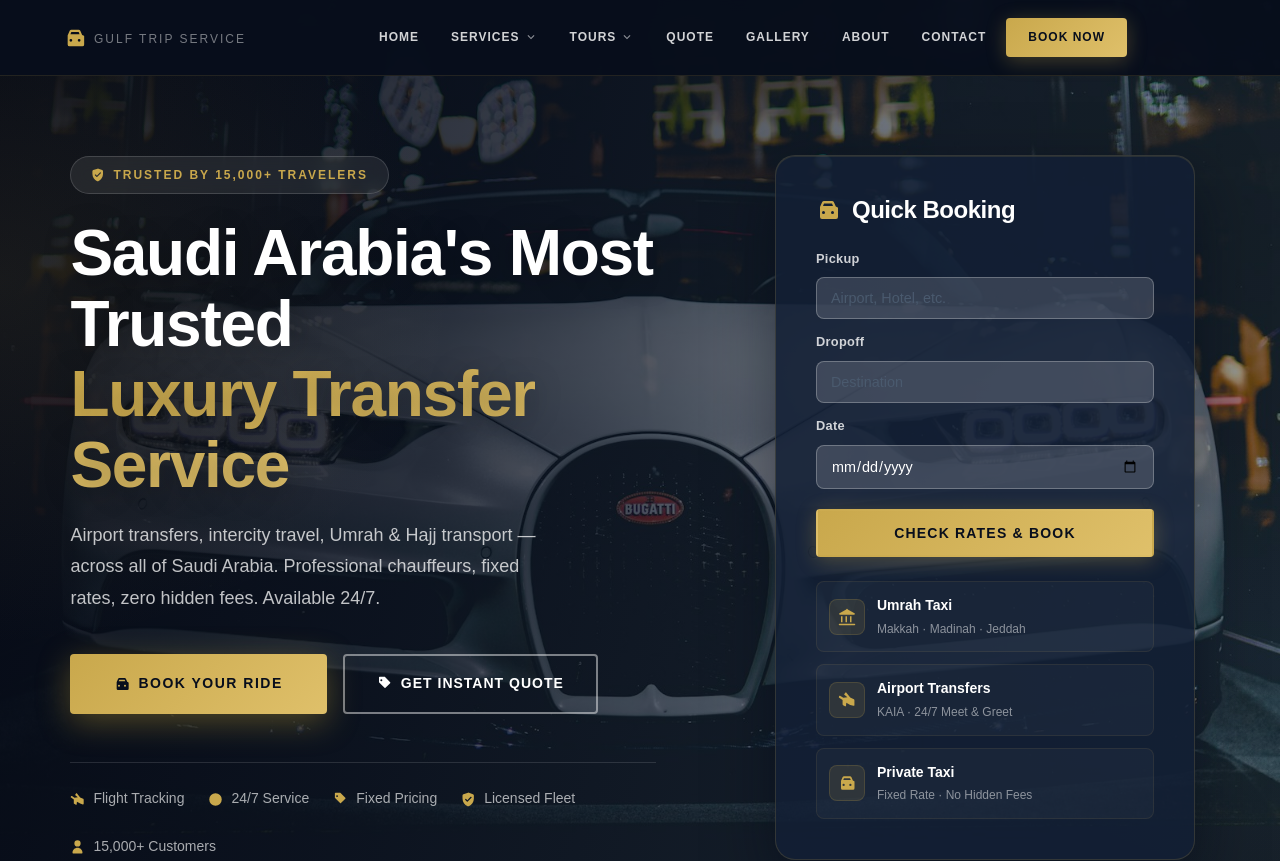
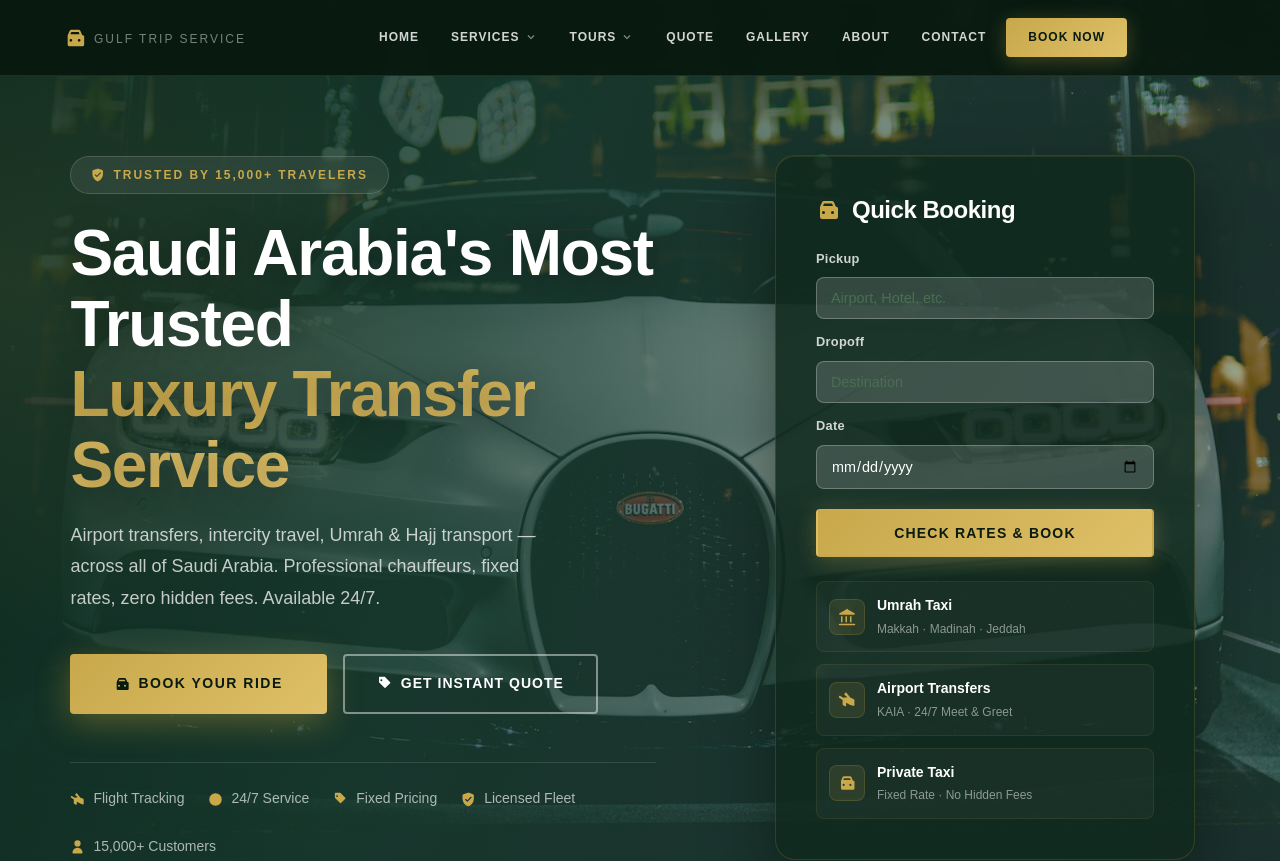
Before and after one commit to umberfakhar28/Saudi-Taxi, a Next.js app: page / in a window 1280 px wide. Shown: the top 861 px of the page. Built offline with nearby package versions, Linux system fonts and the light colour scheme; a web font is replaced by a local one.

Commit message:
feat: luxury color system v3 - refined palette and improved accessibility

```diff
--- a/src/app/globals.css
+++ b/src/app/globals.css
@@ -1,8 +1,8 @@
 /* ===================================================
    GULF TRIP SERVICE — Luxury Chauffeur Brand
-   Color System: 70% Deep Obsidian | 20% Midnight Slate | 10% Champagne Gold
-   Design Principles: Balance | Alignment | Proximity | Repetition | Contrast
-   v2 — Refined luxury palette with luminance depth, champagne gold, cinematic shadows
+   Color System: Deep Forest Green | Warm Ivory | Brushed Gold
+   Inspired by: Harrods, Bentley, The Ritz, Emirates First Class
+   v3 — Warm, prestigious, inviting — moves away from cold navy
    =================================================== */
 
 /* ===== FONT FACE — Matter ===== */
@@ -30,94 +30,142 @@
   font-display: swap;
 }
 
-/* ===== DESIGN TOKENS — Refined Luxury System v2 ===== */
+/* ===== DESIGN TOKENS — Deep Forest Green + Warm Ivory + Brushed Gold ===== */
 :root {
   /*
-   * GOLD: Shifted from brassy #D4AF37 → champagne #C9A84C
-   * Why: #D4AF37 reads "taxi" and "warning". #C9A84C sits between
-   * Rolls-Royce champagne and Bentley gold — warmer than white gold,
-   * cooler than yellow gold. Adds perceived quality instantly.
+   * WHY THIS PALETTE:
    *
-   * BACKGROUNDS: Three distinct luminance stops instead of two
-   * Why: Sections need to "breathe" — visitors must feel the page
-   * has depth and intentional zoning, not one flat dark mass.
-   *   --bg-dark  #080E1C  → deepest (footer, hero underlay)
-   *   --bg-base  #0C1526  → primary content background
-   *   --bg-subtle #131F35 → alternate sections (slight lift)
-   *   --bg-card  #192640  → cards (visible elevation above sections)
-   *   --bg-elevated #1E2F4A → raised modals, dropdowns
+   * DEEP FOREST GREEN backgrounds — Harrods, Bentley, and the Ritz all use
+   * deep bottle green as their signature colour. It reads as prestigious,
+   * trustworthy, and warm — the opposite of cold corporate navy.
+   * Against a dark green base, gold glows rather than blending in.
    *
-   * BORDERS: Raised from 0.06–0.08 → 0.14–0.18 opacity
-   * Why: Invisible borders create undefined edges. Premium UI uses
-   * crisp, subtle borders to communicate craftsmanship.
+   * WARM IVORY text — cream text on green is the classic luxury print
+   * combination (hotel menus, first-class stationery). It's softer than
+   * white, reducing eye strain on dark backgrounds.
    *
-   * SHADOWS: Tinted with deep navy + gold, not raw black
-   * Why: Black shadows look cheap on dark surfaces. Navy-tinted
-   * shadows feel like the element is "made of the same material"
-   * as the background — the Apple/Vercel approach.
+   * BRUSHED GOLD accent — unchanged in hue, but dramatically improved in
+   * impact now that it contrasts against green rather than near-black navy.
+   *
+   * BACKGROUND LADDER (5 stops, all warm):
+   *   --bg-dark    #091A10  deepest forest (footer, hero underlay)
+   *   --bg-base    #0D2318  primary page background
+   *   --bg-subtle  #112A1E  alternate sections
+   *   --bg-card    #183626  cards — clearly elevated
+   *   --bg-elevated #1F4230  dropdowns, modals
    */
 
-  /* ------- Primary Brand: Champagne Gold ------- */
-  --primary:         #C9A84C;     /* Champagne Gold — premium, not brassy */
-  --primary-light:   #DFC06A;     /* Hover: warm lift */
-  --primary-dark:    #A88835;     /* Active: deep amber */
-  --primary-mid:     #C9A84C;
-  --primary-subtle:  rgba(201, 168, 76, 0.10);
-  --primary-text:    #080E1C;     /* Near-black on Gold for max contrast */
+  /* ------- Accent: Brushed Gold ------- */
+  --primary:         #C8A84B;
+  --primary-light:   #DEC068;
+  --primary-dark:    #A88835;
+  --primary-mid:     #C8A84B;
+  --primary-subtle:  rgba(200, 168, 75, 0.10);
+  --primary-text:    #091A10;
 
-  /* ------- Accent (Alias for backward compat) ------- */
-  --accent:         #C9A84C;
-  --accent-light:   #DFC06A;
+  --accent:         #C8A84B;
+  --accent-light:   #DEC068;
   --accent-dark:    #A88835;
-  --accent-text:    #080E1C;
-  --accent-subtle:  rgba(201, 168, 76, 0.10);
+  --accent-text:    #091A10;
+  --accent-subtle:  rgba(200, 168, 75, 0.10);
 
-  /* ------- Backgrounds — 5-stop Luminance Ladder ------- */
-  --bg-dark:   #080E1C;          /* Deepest obsidian — footer, hero base, darkest blocks */
-  --bg-base:   #0C1526;          /* Primary page background — slightly lifted from pure black */
-  --bg-subtle: #131F35;          /* Alternate sections — perceivable contrast from base */
-  --bg-card:   #192640;          /* Cards — clearly elevated above sections */
-  --bg-elevated: #1E2F4A;        /* Dropdowns, modals, active panels */
-  --bg-white:  #192640;          /* Legacy alias → card surface */
-  --white:     #FFFFFF;
-  --black:     #000000;
+  /* ------- NEW LUXURY COLOR SYSTEM ------- */
+  /* Core Background System */
+  --bg-primary:    #0D2B1F;
+  --bg-secondary:  #163A2C;
+  --bg-tertiary:   #1A4032;
 
-  /* ------- Text — Refined Readability Hierarchy ------- */
-  --text-main:        #F0EEE8;    /* Warm off-white — softer than pure white, still crisp */
-  --text-body:        #B8C4D4;    /* Cool slate — comfortable for long reading */
-  --text-muted:       #7A8CA3;    /* Secondary info — clearly subordinate */
-  --text-light:       #E8E6DF;    /* Near-white for subtle contrast */
-  --text-placeholder: #4A5A6E;    /* Input placeholders */
-  --text-heading:     #F0EEE8;    /* Warm white headings */
-  --text-dark:        #B8C4D4;    /* Light text alias */
+  /* Surface System */
+  --surface-1:     #214A39;
+  --surface-2:     #2A5A44;
+
+  /* Text System */
+  --text-primary:  #FAF7F0;
+  --text-muted:    #D8D2C4;
+
+  /* Accent System */
+  --accent-primary:    #C8A84B;
+  --accent-hover:      #B89B3D; /* Slightly darker gold */
+  --accent-light-hover: #DEC068;
+  --accent-on-light:    #091A10; /* Dark text for gold on light backgrounds */
+
+  /* Legacy variable mapping for safe migration */
+  --bg-dark:     var(--bg-primary);
+  --bg-base:     var(--bg-secondary);
+  --bg-subtle:   var(--bg-tertiary);
+  --bg-card:     var(--surface-1);
+  --bg-elevated: var(--surface-2);
+  --bg-white:    var(--surface-1);
+  --white:       #FAF7F0;
+  --black:       #0D2B1F;
+
+  --text-main:        var(--text-primary);
+  --text-body:        #C8D5C0;
+  --text-light:       var(--text-primary);
+  --text-placeholder: #5A8A6A;
+
+  --navy:           var(--bg-primary);
+  --navy-light:     var(--bg-secondary);
+  --navy-dark:      var(--bg-primary);
+  --navy-subtle:    rgba(13, 43, 31, 0.60);
+  --navy-text:      var(--text-primary);
+
+  --accent:         var(--accent-primary);
+  --accent-light:   var(--accent-light-hover);
+  --accent-dark:    var(--accent-hover);
+  --accent-text:    #091A10;
+  --accent-subtle:  var(--accent-subtle);
+
+  --secondary:       var(--accent);
+  --secondary-light: var(--accent-light);
+  --secondary-dark:  var(--accent-dark);
+
+  /* ------- Backgrounds — Forest Green Ladder ------- */
+  --bg-dark:     #091A10;
+  --bg-base:     #0D2318;
+  --bg-subtle:   #112A1E;
+  --bg-card:     #183626;
+  --bg-elevated: #1F4230;
+  --bg-white:    #183626;
+  --white:       #FFFFFF;
+  --black:       #000000;
+
+  /* ------- Text — Warm Ivory Hierarchy ------- */
+  --text-main:        #FAF7F0;   /* Warm ivory — primary headings */
+  --text-body:        #C8D5C0;   /* Warm sage — body paragraphs */
+  --text-muted:       #7A9E82;   /* Muted green-grey — secondary info */
+  --text-light:       #EDE9E0;   /* Near-ivory for subtle contrast */
+  --text-placeholder: #4A6E52;   /* Input placeholders */
+  --text-heading:     #FAF7F0;
+  --text-dark:        #C8D5C0;
 
   /* ------- Neutral Palette ------- */
-  --gray-50:  #F0EEE8;
-  --gray-100: #1E2F4A;
-  --gray-200: #2A3D55;
-  --gray-300: #3A5068;
-  --gray-400: #5A7080;
+  --gray-50:  #FAF7F0;
+  --gray-100: #1F4230;
+  --gray-200: #2A5240;
+  --gray-300: #3A6450;
+  --gray-400: #527A60;
 
-  /* ------- Structural: Deep Navy ------- */
-  --navy:           #0C1526;
-  --navy-light:     #131F35;
-  --navy-dark:      #080E1C;
-  --navy-subtle:    rgba(8, 14, 28, 0.60);
-  --navy-text:      #F0EEE8;
+  /* ------- Structural: Forest Green ------- */
+  --navy:           #0D2318;
+  --navy-light:     #112A1E;
+  --navy-dark:      #091A10;
+  --navy-subtle:    rgba(9, 26, 16, 0.60);
+  --navy-text:      #FAF7F0;
 
-  /* ------- Borders — Crisp, Intentional ------- */
-  --border-subtle:  rgba(201, 168, 76, 0.14);   /* Default card/section border */
-  --border-gold:    rgba(201, 168, 76, 0.28);   /* Emphasis border */
-  --border-strong:  rgba(201, 168, 76, 0.45);   /* Active/focus border */
-  --border-white:   rgba(240, 238, 232, 0.10);  /* Dividers on dark */
+  /* ------- Borders ------- */
+  --border-subtle:  rgba(200, 168, 75, 0.14);
+  --border-gold:    rgba(200, 168, 75, 0.30);
+  --border-strong:  rgba(200, 168, 75, 0.50);
+  --border-white:   rgba(250, 247, 240, 0.10);
 
   /* ------- Semantic Colors ------- */
   --danger:  #E05252;
   --success: #2ECC71;
-  --warning: #C9A84C;
+  --warning: #C8A84B;
   --info:    #4A9EDB;
 
-  /* Legacy alias for backward compat */
+  /* Legacy aliases */
   --secondary:       var(--accent);
   --secondary-light: var(--accent-light);
   --secondary-dark:  var(--accent-dark);
@@ -170,15 +218,15 @@
   /* ------- Shadows — Navy-tinted (not raw black) ------- */
   /* Tinted shadows feel "made of the same material" as the surface.
      Raw black shadows look pasted on. Navy tint = cohesion + depth. */
-  --shadow-xs: 0 1px 3px rgba(4, 8, 20, 0.50);
-  --shadow-sm: 0 2px 8px rgba(4, 8, 20, 0.55);
-  --shadow-md: 0 4px 20px rgba(4, 8, 20, 0.60);
-  --shadow-lg: 0 8px 36px rgba(4, 8, 20, 0.65);
-  --shadow-xl: 0 16px 56px rgba(4, 8, 20, 0.70);
-  --shadow-gold:    0 4px 20px rgba(201, 168, 76, 0.30);
-  --shadow-gold-lg: 0 8px 36px rgba(201, 168, 76, 0.42);
+  --shadow-xs: 0 1px 3px rgba(4, 16, 8, 0.50);
+  --shadow-sm: 0 2px 8px rgba(4, 16, 8, 0.55);
+  --shadow-md: 0 4px 20px rgba(4, 16, 8, 0.60);
+  --shadow-lg: 0 8px 36px rgba(4, 16, 8, 0.65);
+  --shadow-xl: 0 16px 56px rgba(4, 16, 8, 0.70);
+  --shadow-gold:    0 4px 20px rgba(200, 168, 75, 0.30);
+  --shadow-gold-lg: 0 8px 36px rgba(200, 168, 75, 0.42);
   /* Inset glow for card surfaces */
-  --shadow-inset-gold: inset 0 1px 0 rgba(201, 168, 76, 0.12);
+  --shadow-inset-gold: inset 0 1px 0 rgba(200, 168, 75, 0.12);
 
   /* ------- Border Radius ------- */
   --radius-sm:   4px;
@@ -232,7 +280,7 @@ h1, h2, h3, h4, h5, h6 {
   font-family: var(--font-heading);
   font-weight: 600;
   line-height: 1.15;
-  color: var(--text-main);
+  color: var(--text-primary);
   letter-spacing: -0.02em;
 }
 
@@ -244,7 +292,7 @@ h5 { font-size: var(--text-lg); }
 h6 { font-size: var(--text-base); font-weight: 600; }
 
 p {
-  color: var(--text-body);
+  color: var(--text-muted);
   line-height: 1.75;
   margin-bottom: var(--space-4);
 }
@@ -312,8 +360,8 @@ ul { list-style: none; }
   font-weight: 700;
   text-transform: uppercase;
   letter-spacing: 2.5px;
-  color: var(--accent);
-  background: rgba(201, 168, 76, 0.08);
+  color: var(--accent-primary);
+  background: rgba(200, 168, 75, 0.08);
   border: 1px solid var(--border-gold);
   padding: var(--space-2) var(--space-4);
   border-radius: var(--radius-full);
@@ -322,7 +370,7 @@ ul { list-style: none; }
 
 .section-title {
   font-size: var(--text-4xl);
-  color: var(--text-main);
+  color: var(--text-primary);
   margin-bottom: var(--space-4);
   position: relative;
 }
@@ -356,21 +404,21 @@ ul { list-style: none; }
 .page-hero {
   padding: 10rem 0 5rem;
   background:
-    linear-gradient(160deg, #080E1C 0%, #0C1526 45%, #131F35 100%);
+    linear-gradient(160deg, #091A10 0%, #0D2318 45%, #112A1E 100%);
   color: var(--white);
   text-align: center;
   position: relative;
   overflow: hidden;
 }
 
-/* Cinematic vignette — darkens edges so text always pops */
+/* Cinematic vignette */
 .page-hero::before {
   content: '';
   position: absolute;
   inset: 0;
   background:
-    radial-gradient(ellipse 60% 50% at 50% 0%, rgba(201, 168, 76, 0.06) 0%, transparent 70%),
-    radial-gradient(ellipse 40% 30% at 80% 80%, rgba(74, 158, 219, 0.04) 0%, transparent 60%);
+    radial-gradient(ellipse 60% 50% at 50% 0%, rgba(200, 168, 75, 0.06) 0%, transparent 70%),
+    radial-gradient(ellipse 40% 30% at 80% 80%, rgba(46, 204, 113, 0.04) 0%, transparent 60%);
   pointer-events: none;
 }
 
@@ -399,7 +447,7 @@ ul { list-style: none; }
 .page-hero h1 {
   font-size: var(--text-5xl);
   margin-bottom: var(--space-4);
-  color: var(--text-main);
+  color: var(--text-primary);
   position: relative;
   z-index: 1;
   animation: fadeInDown 0.7s ease-out;
@@ -410,7 +458,7 @@ ul { list-style: none; }
   opacity: 0.9;
   max-width: 600px;
   margin: 0 auto;
-  color: var(--text-body);
+  color: var(--text-muted);
   position: relative;
   z-index: 1;
   animation: fadeInDown 0.7s ease-out 0.15s both;
@@ -465,21 +513,21 @@ ul { list-style: none; }
 
 /* --- Primary CTA: Gold Background + Navy Text --- */
 .btn-primary {
-  background: linear-gradient(135deg, var(--accent), var(--accent-light));
+  background: linear-gradient(135deg, var(--accent-primary), var(--accent-light-hover));
   color: var(--accent-text);
   border-color: transparent;
   box-shadow: var(--shadow-gold);
 }
 
 .btn-primary:hover {
-  background: linear-gradient(135deg, var(--accent-light), var(--accent));
+  background: linear-gradient(135deg, var(--accent-light-hover), var(--accent-primary));
   transform: translateY(-2px);
   box-shadow: var(--shadow-gold-lg);
 }
 
 .btn-primary:active {
   transform: translateY(1px) scale(0.98);
-  background: var(--accent-dark);
+  background: var(--accent-hover);
   box-shadow: none;
 }
 
@@ -494,12 +542,12 @@ ul { list-style: none; }
 /* --- Secondary CTA: Gold Outline + Transparent --- */
 .btn-secondary {
   background: transparent;
-  color: var(--accent);
-  border-color: var(--accent);
+  color: var(--accent-primary);
+  border-color: var(--accent-primary);
 }
 
 .btn-secondary:hover {
-  background: var(--accent);
+  background: var(--accent-primary);
   color: var(--accent-text);
   transform: translateY(-2px);
   box-shadow: var(--shadow-gold);
@@ -536,12 +584,12 @@ ul { list-style: none; }
 /* --- Outline Gold (on any background) --- */
 .btn-outline-gold {
   background: transparent;
-  color: var(--accent);
-  border-color: var(--accent);
+  color: var(--accent-primary);
+  border-color: var(--accent-primary);
 }
 
 .btn-outline-gold:hover {
-  background: var(--accent);
+  background: var(--accent-primary);
   color: var(--accent-text);
 }
 
@@ -564,7 +612,7 @@ ul { list-style: none; }
    CARDS — Luxury Dark Cards with Surface Depth
    =================================================================== */
 .card {
-  background: linear-gradient(160deg, var(--bg-card) 0%, #152238 100%);
+  background: linear-gradient(160deg, var(--surface-1) 0%, var(--bg-tertiary) 100%);
   border-radius: var(--radius-lg);
   box-shadow: var(--shadow-md), var(--shadow-inset-gold);
   padding: var(--space-10) var(--space-8);
@@ -591,6 +639,7 @@ ul { list-style: none; }
   transform: translateY(-6px);
   box-shadow: var(--shadow-xl), var(--shadow-inset-gold);
   border-color: var(--border-gold);
+  background: linear-gradient(160deg, var(--surface-2) 0%, var(--bg-tertiary) 100%);
 }
 
 .card:hover::before {
@@ -601,25 +650,25 @@ ul { list-style: none; }
 .card-icon {
   width: 64px;
   height: 64px;
-  background: rgba(201, 168, 76, 0.10);
+  background: rgba(200, 168, 75, 0.10);
   border-radius: var(--radius-md);
   display: flex;
   align-items: center;
   justify-content: center;
-  color: var(--accent);
+  color: var(--accent-primary);
   margin-bottom: var(--space-6);
   transition: background var(--ease-base), color var(--ease-base);
-  border: 1px solid rgba(201, 168, 76, 0.18);
+  border: 1px solid rgba(200, 168, 75, 0.18);
 }
 
 .card:hover .card-icon {
-  background: rgba(201, 168, 76, 0.18);
-  color: var(--accent-light);
+  background: rgba(200, 168, 75, 0.18);
+  color: var(--accent-light-hover);
 }
 
 .card h3 {
   font-size: var(--text-xl);
-  color: var(--text-main);
+  color: var(--text-primary);
   margin-bottom: var(--space-3);
 }
 
@@ -728,16 +777,16 @@ ul { list-style: none; }
 .text-center { text-align: center; }
 .text-right  { text-align: right; }
 
-.text-primary { color: var(--accent); }
-.text-accent  { color: var(--accent); }
+.text-primary { color: var(--accent-primary); }
+.text-accent  { color: var(--accent-primary); }
 .text-muted   { color: var(--text-muted); }
-.text-white   { color: var(--white); }
+.text-white   { color: var(--text-primary); }
 .text-dark    { color: var(--text-body); }
 
-.bg-primary   { background-color: var(--accent); color: var(--accent-text); }
-.bg-subtle    { background-color: var(--bg-subtle); }
-.bg-dark      { background-color: var(--bg-dark); color: var(--white); }
-.bg-gold-mid  { background: linear-gradient(135deg, var(--navy-dark), var(--navy), var(--navy-light)); color: var(--white); }
+.bg-primary   { background-color: var(--accent-primary); color: var(--accent-on-light); }
+.bg-subtle    { background-color: var(--bg-tertiary); }
+.bg-dark      { background-color: var(--bg-primary); color: var(--text-primary); }
+.bg-gold-mid  { background: linear-gradient(135deg, var(--bg-primary), var(--bg-secondary), var(--bg-tertiary)); color: var(--text-primary); }
 
 /* Flex */
 .flex         { display: flex; }
@@ -815,7 +864,7 @@ ul { list-style: none; }
   font-family: var(--font-heading);
   font-size: var(--text-5xl);
   font-weight: 700;
-  color: var(--accent);
+  color: var(--accent-primary);
   line-height: 1;
   margin-bottom: var(--space-2);
 }
@@ -853,7 +902,7 @@ ul { list-style: none; }
   letter-spacing: 1px;
   text-transform: uppercase;
   text-align: left;
-  color: var(--accent);
+  color: var(--accent-primary);
 }
 
 .price-table th.center,
@@ -878,7 +927,7 @@ ul { list-style: none; }
 
 .price-badge {
   display: inline-block;
-  background: linear-gradient(135deg, var(--accent), var(--accent-light));
+  background: linear-gradient(135deg, var(--accent-primary), var(--accent-light-hover));
   color: var(--accent-text);
   padding: 4px 16px;
   border-radius: var(--radius-full);
--- a/src/components/Hero.module.css
+++ b/src/components/Hero.module.css
@@ -28,22 +28,22 @@
     background:
         linear-gradient(
             105deg,
-            rgba(4, 8, 20, 0.94) 0%,
-            rgba(8, 14, 28, 0.82) 35%,
-            rgba(12, 21, 38, 0.55) 65%,
-            rgba(12, 21, 38, 0.35) 100%
+            rgba(13, 43, 31, 0.94) 0%,
+            rgba(22, 58, 44, 0.82) 35%,
+            rgba(26, 64, 50, 0.55) 65%,
+            rgba(26, 64, 50, 0.35) 100%
         );
     z-index: 1;
 }
 
-/* Champagne gold key light + cool fill light — cinematic depth */
+/* Gold key light + cool green fill — cinematic depth */
 .heroBg::after {
     content: '';
     position: absolute;
     inset: 0;
     background:
-        radial-gradient(ellipse 55% 60% at 0% 30%, rgba(201, 168, 76, 0.09) 0%, transparent 65%),
-        radial-gradient(ellipse 40% 40% at 100% 70%, rgba(74, 158, 219, 0.05) 0%, transparent 60%);
+        radial-gradient(ellipse 55% 60% at 0% 30%, rgba(200, 168, 75, 0.09) 0%, transparent 65%),
+        radial-gradient(ellipse 40% 40% at 100% 70%, rgba(46, 204, 113, 0.05) 0%, transparent 60%);
     z-index: 2;
 }
 
@@ -230,15 +230,15 @@
 }
 
 .featureCard {
-    background: rgba(19, 31, 53, 0.88);
+    background: rgba(17, 42, 30, 0.88);
     backdrop-filter: blur(28px) saturate(1.4);
     -webkit-backdrop-filter: blur(28px) saturate(1.4);
-    border: 1px solid rgba(201, 168, 76, 0.18);
+    border: 1px solid rgba(200, 168, 75, 0.18);
     border-radius: var(--radius-xl);
     padding: var(--space-10);
     width: 100%;
     max-width: 420px;
-    box-shadow: 0 24px 64px rgba(4, 8, 20, 0.50), inset 0 1px 0 rgba(201, 168, 76, 0.12);
+    box-shadow: 0 24px 64px rgba(4, 16, 8, 0.50), inset 0 1px 0 rgba(200, 168, 75, 0.12);
 }
 
 .featureCard h3 {
--- a/src/components/Navbar.module.css
+++ b/src/components/Navbar.module.css
@@ -12,17 +12,17 @@
     top: 0;
     width: 100%;
     z-index: 1000;
-    background: rgba(8, 14, 28, 0.96);
+    background: rgba(9, 26, 16, 0.96);
     backdrop-filter: blur(16px) saturate(1.6);
     -webkit-backdrop-filter: blur(16px) saturate(1.6);
-    border-bottom: 1px solid rgba(201, 168, 76, 0.14);
+    border-bottom: 1px solid rgba(200, 168, 75, 0.14);
     height: var(--nav-height);
     transition: background var(--ease-base), box-shadow var(--ease-base);
 }
 
 .navbar.scrolled {
-    background: rgba(8, 14, 28, 0.99);
-    box-shadow: 0 4px 28px rgba(4, 8, 20, 0.55), 0 1px 0 rgba(201, 168, 76, 0.10);
+    background: rgba(9, 26, 16, 0.99);
+    box-shadow: 0 4px 28px rgba(4, 16, 8, 0.55), 0 1px 0 rgba(200, 168, 75, 0.10);
 }
 
 /* ---- Container: Balance — logo | links | CTA in 3 zones ---- */
@@ -145,16 +145,16 @@
     top: calc(100% + 12px);
     left: 50%;
     transform: translateX(-50%) translateY(6px);
-    background: var(--bg-elevated, #1E2F4A);
+    background: var(--bg-elevated, #1F4230);
     border-radius: var(--radius-lg);
-    box-shadow: 0 20px 56px rgba(4, 8, 20, 0.65), 0 1px 0 rgba(201, 168, 76, 0.08);
+    box-shadow: 0 20px 56px rgba(4, 16, 8, 0.65), 0 1px 0 rgba(200, 168, 75, 0.08);
     min-width: 220px;
     padding: var(--space-2) 0;
     opacity: 0;
     visibility: hidden;
     transition: opacity var(--ease-base), transform var(--ease-base), visibility var(--ease-base);
     z-index: 200;
-    border: 1px solid rgba(201, 168, 76, 0.16);
+    border: 1px solid rgba(200, 168, 75, 0.16);
     border-top: 2px solid var(--accent);
 }
 
```
